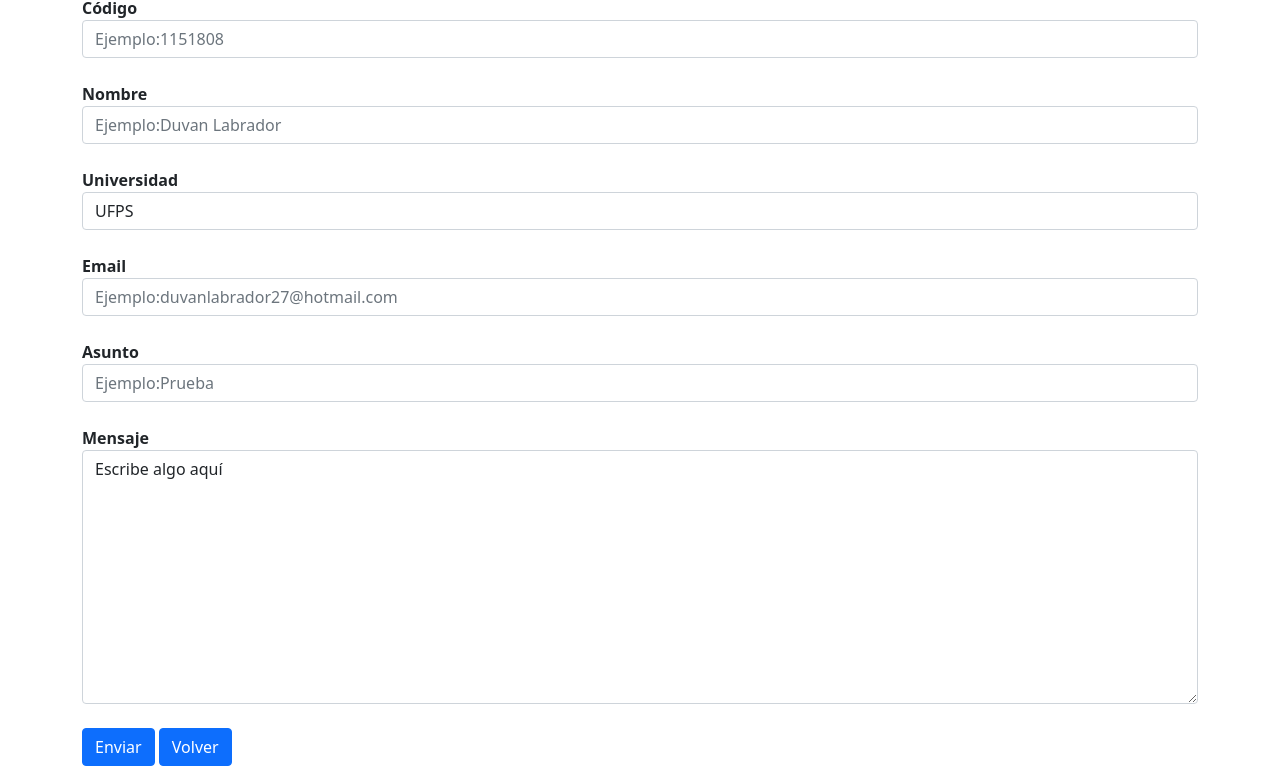
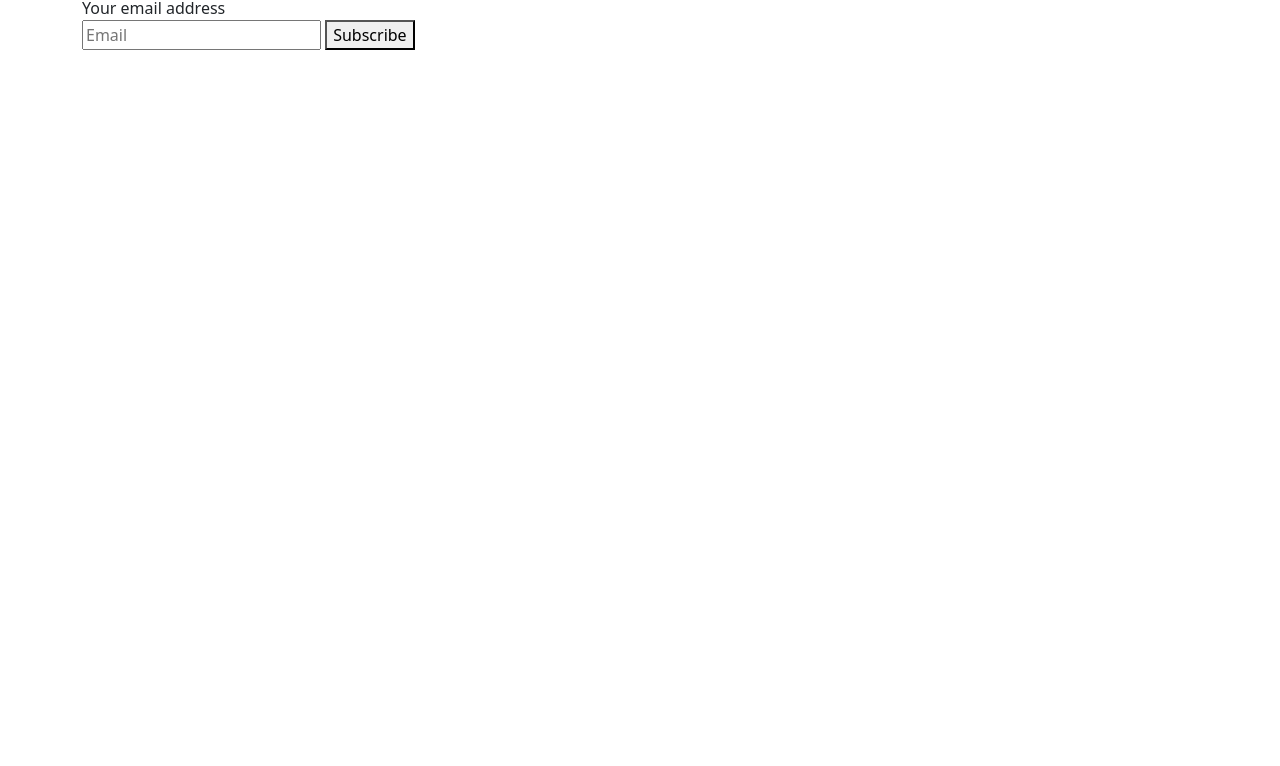
Before and after one commit to DuvanLabrador27/Hoja-de-vida, a plain HTML site: page html/formulario.html in a window 1280 px wide. Shown: the part 60-826 px from the top of the page. After the commit the page ends 800 px from the top, so only its background shows below. Drawn offline with nearby package versions, Linux system fonts and the light colour scheme.

Commit message:
Version 2.1

```diff
--- a/html/formulario.html
+++ b/html/formulario.html
@@ -10,7 +10,7 @@
 
 	<div class="container">
             <h1 style="text-align: center;color: gray;">Informacion Del Estudiante</h1>
-            <form class="form-group" action="" method="POST" data-netlify="true">
+            <!--<form class="form-group" action="" method="POST" data-netlify="true">
                 <label><b>Código</b></label>
                 <input class="form-control" type="text" name="Codigo"  placeholder="Ejemplo:1151808" required><br>
 
@@ -36,6 +36,21 @@
 		 <a class="btn btn-primary" href="../index.html">Volver</a>
 
             </div>
+</form> -->
+
+<form class="email-form" name="newsletter" method="POST" data-netlify="true" netlify-honeypot="bot-field">
+  <div hidden aria-hidden="true">
+    <label>
+      Don’t fill this out if you're human:
+      <input name="bot-field" />
+    </label>
+  </div>
+  <label for="email">Your email address</label>
+  <div>
+    <input type="email" name="email" placeholder="Email"  id="email" required />
+    <button type="submit">Subscribe</button>
+  </div>
 </form>
+</div>
 </body>
 </html>
```
